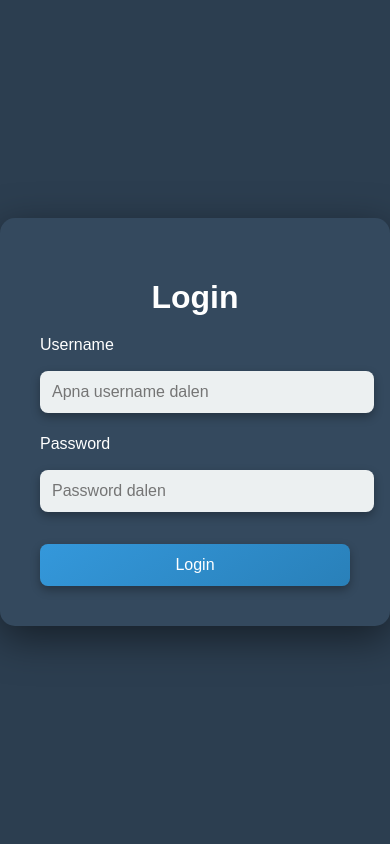
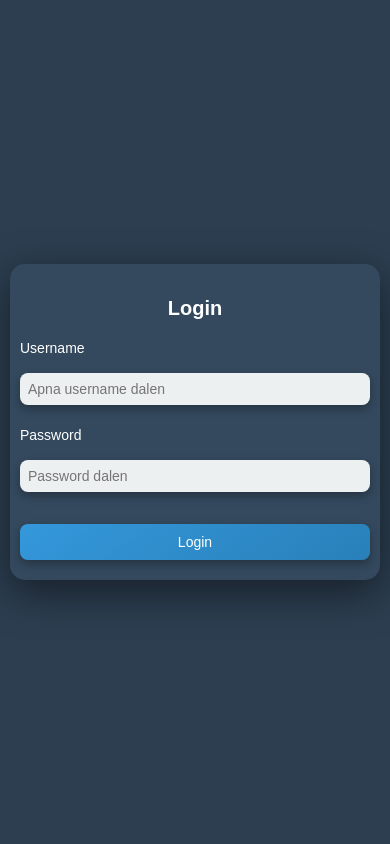
Before and after one commit to ajaj123-debug/Mosque-fund-management-system, a Django app: page / in a window 390 px wide. Run offline with Django 5.2, Linux system fonts and the light colour scheme.

Commit message:
first commit

```diff
--- a/community_fund/models.py
+++ b/community_fund/models.py
@@ -6,7 +6,7 @@ from django.utils import timezone
 
 class User(models.Model):
     name = models.CharField(max_length=100)
-    # joined_date = models.DateTimeField(default=timezone.now)
+    joined_date = models.DateTimeField(default=timezone.now)
     is_active = models.BooleanField(default=True)
 
     def __str__(self):
--- a/community_fund/templates/login.html
+++ b/community_fund/templates/login.html
@@ -6,83 +6,128 @@
     <meta name="viewport" content="width=device-width, initial-scale=1.0">
     <title>Masjid-Fund-Login</title>
     <style>
+        /* Ensures that padding and borders are included in the element's total width and height */
+        * {
+            box-sizing: border-box;
+        }
+
         body {
             font-family: 'Arial', sans-serif;
-            background: #2c3e50; /* Dark background for contrast */
+            background: #2c3e50;
             display: flex;
             justify-content: center;
             align-items: center;
-            height: 100vh; /* Full height for vertical centering */
-            margin: 0; /* Remove default margin */
-            color: white; /* White text color */
+            height: 100vh;
+            margin: 0;
+            color: white;
+            padding: 10px; /* Small padding for better spacing on mobile */
         }
 
         .wrapper {
-            background: #34495e; /* Darker form background */
-            border-radius: 15px; /* Rounded corners */
-            padding: 40px;
-            box-shadow: 0 12px 40px rgba(0, 0, 0, 0.5); /* Deep shadow for 3D effect */
-            width: 90%;
-            max-width: 400px; /* Max width for larger screens */
-            text-align: center; /* Center text inside the form */
+            background: #34495e;
+            border-radius: 15px;
+            padding: 40px 20px;
+            box-shadow: 0 12px 40px rgba(0, 0, 0, 0.5);
+            width: 100%;
+            max-width: 400px;
+            text-align: center;
         }
 
         h1 {
             margin-bottom: 20px;
+            font-size: 24px;
         }
 
         .error-message {
-            background: #e74c3c; /* Red background for error message */
+            background: #e74c3c;
             color: white;
             padding: 10px;
             border-radius: 5px;
-            margin-bottom: 20px; /* Space below error message */
+            margin-bottom: 20px;
         }
 
         label {
             display: block;
-            text-align: left; /* Align labels to the left */
-            margin: 10px 0 5px; /* Spacing around labels */
+            text-align: left;
+            margin: 10px 0 5px;
+            font-size: 14px;
         }
 
         input {
-            width: 100%; /* Full width for inputs */
-            max-width: 375px; /* Set a maximum width */
+            width: 100%;
             padding: 12px;
-            margin: 12px auto; /* Center the inputs and add margin on top and bottom */
+            margin: 12px 0;
             border: none;
-            border-radius: 8px; /* Rounded corners for inputs */
+            border-radius: 8px;
             font-size: 16px;
-            box-shadow: 0 4px 10px rgba(0, 0, 0, 0.3); /* Shadow for inputs */
-            transition: all 0.2s ease; /* Smooth transition */
-            background: #ecf0f1; /* Light background for inputs */
-            color: #2c3e50; /* Dark text color for inputs */
+            box-shadow: 0 4px 10px rgba(0, 0, 0, 0.3);
+            transition: all 0.2s ease;
+            background: #ecf0f1;
+            color: #2c3e50;
         }
 
         input:focus {
-            box-shadow: 0 0 10px rgba(41, 128, 185, 0.8); /* Blue glow effect on focus */
-            outline: none; /* Remove outline */
+            box-shadow: 0 0 10px rgba(41, 128, 185, 0.8);
+            outline: none;
         }
 
         button {
-            width: 100%; /* Full width for button */
-            max-width: 360px; /* Set a maximum width */
-            background: linear-gradient(145deg, #3498db, #2980b9); /* Blue gradient */
+            width: 100%;
+            background: linear-gradient(145deg, #3498db, #2980b9);
             color: white;
-            cursor: pointer; /* Pointer cursor for button */
-            border: none; /* No border for buttons */
+            cursor: pointer;
+            border: none;
             padding: 12px;
-            margin: 20px auto 0; /* Center the button and add margin above */
-            border-radius: 8px; /* Rounded corners */
+            margin: 20px 0 0;
+            border-radius: 8px;
             font-size: 16px;
-            box-shadow: 0 4px 10px rgba(0, 0, 0, 0.3); /* Shadow for button */
-            transition: background 0.3s, transform 0.3s; /* Smooth transitions for background and transform */
+            box-shadow: 0 4px 10px rgba(0, 0, 0, 0.3);
+            transition: background 0.3s, transform 0.3s;
         }
 
         button:hover {
-            background: linear-gradient(145deg, #2980b9, #3498db); /* Change gradient on hover */
-            transform: translateY(-2px); /* Move button up on hover */
-            box-shadow: 0 6px 15px rgba(0, 0, 0, 0.4); /* Deeper shadow for hover effect */
+            background: linear-gradient(145deg, #2980b9, #3498db);
+            transform: translateY(-2px);
+            box-shadow: 0 6px 15px rgba(0, 0, 0, 0.4);
+        }
+
+        /* Media queries for smaller devices */
+        @media (max-width: 768px) {
+            .wrapper {
+                padding: 30px 15px;
+            }
+
+            h1 {
+                font-size: 22px;
+            }
+
+            input {
+                padding: 10px;
+            }
+
+            button {
+                padding: 10px;
+            }
+        }
+
+        @media (max-width: 480px) {
+            .wrapper {
+                padding: 20px 10px;
+            }
+
+            h1 {
+                font-size: 20px;
+            }
+
+            input {
+                padding: 8px;
+                font-size: 14px;
+            }
+
+            button {
+                padding: 10px;
+                font-size: 14px;
+            }
         }
     </style>
 </head>
@@ -105,157 +150,5 @@
             <button type="submit">Login</button>
         </form>
     </div>
-    {% comment %} <a href="{% url 'index' %}">Back to Home</a> {% endcomment %}
 </body>
 </html>
-
-
-
-
-
-
-
-
-
-
-
-{% comment %} {% load static %}
-<!DOCTYPE html>
-<html lang="en">
-<head>
-    <meta charset="UTF-8">
-    <meta name="viewport" content="width=device-width, initial-scale=1.0">
-    <title>Community Fund - Login</title>
-
-</head>
-<body>
-    <div class="wrapper">
-        <h1>Login</h1>
-
-        {% if error_message %}
-        <div class="error-message">{{ error_message }}</div>
-        {% endif %}
-
-        <form method="POST" action="">
-            {% csrf_token %}
-            <label for="username">Username</label>
-            <input type="text" id="username" name="username" placeholder="Apna username dalen" required>
-
-            <label for="password">Password</label>
-            <input type="password" id="password" name="password" placeholder="password dalen" required>
-            <button type="submit">Login</button>
-        </form>
-    </div>
-</body>
-</html> {% endcomment %}
-
-{% comment %}
-{% load static %}
-<!DOCTYPE html>
-<html lang="en">
-<head>
-    <meta charset="UTF-8">
-    <meta name="viewport" content="width=device-width, initial-scale=1.0">
-    <title>Community Fund - Login</title>
-    <style>
-        body {
-            font-family: 'Arial', sans-serif;
-            background: #2c3e50; /* Dark background for contrast */
-            display: flex;
-            justify-content: center;
-            align-items: center;
-            height: 100vh; /* Full height for vertical centering */
-            margin: 0; /* Remove default margin */
-            color: white; /* White text color */
-        }
-
-        .wrapper {
-            background: #34495e; /* Darker form background */
-            border-radius: 15px; /* Rounded corners */
-            padding: 40px;
-            box-shadow: 0 12px 40px rgba(0, 0, 0, 0.5); /* Deep shadow for 3D effect */
-            width: 90%;
-            max-width: 400px; /* Max width for larger screens */
-            text-align: center; /* Center text inside the form */
-        }
-
-        h1 {
-            margin-bottom: 20px;
-        }
-
-        .error-message {
-            background: #e74c3c; /* Red background for error message */
-            color: white;
-            padding: 10px;
-            border-radius: 5px;
-            margin-bottom: 20px; /* Space below error message */
-        }
-
-        label {
-            display: block;
-            text-align: left; /* Align labels to the left */
-            margin: 10px 0 5px; /* Spacing around labels */
-        }
-
-        input {
-            width: 100%; /* Full width for inputs */
-            max-width: 375px; /* Set a maximum width */
-            padding: 12px;
-            margin: 12px auto; /* Center the inputs and add margin on top and bottom */
-            border: none;
-            border-radius: 8px; /* Rounded corners for inputs */
-            font-size: 16px;
-            box-shadow: 0 4px 10px rgba(0, 0, 0, 0.3); /* Shadow for inputs */
-            transition: all 0.2s ease; /* Smooth transition */
-            background: #ecf0f1; /* Light background for inputs */
-            color: #2c3e50; /* Dark text color for inputs */
-        }
-
-        input:focus {
-            box-shadow: 0 0 10px rgba(41, 128, 185, 0.8); /* Blue glow effect on focus */
-            outline: none; /* Remove outline */
-        }
-
-        button {
-            width: 100%; /* Full width for inputs */
-            max-width: 360px; /* Set a maximum width */
-            background: linear-gradient(145deg, #3498db, #2980b9); /* Blue gradient */
-            color: white;
-            cursor: pointer; /* Pointer cursor for button */
-            border: none; /* No border for buttons */
-            padding: 12px;
-            margin: 40px;
-            border-radius: 8px; /* Rounded corners */
-            font-size: 16px;
-            width: 100%; /* Full width for button */
-            box-shadow: 0 4px 10px rgba(0, 0, 0, 0.3); /* Shadow for button */
-            transition: background 0.3s, transform 0.3s; /* Smooth transitions for background and transform */
-        }
-
-        button:hover {
-            background: linear-gradient(145deg, #2980b9, #3498db); /* Change gradient on hover */
-            transform: translateY(-2px); /* Move button up on hover */
-            box-shadow: 0 6px 15px rgba(0, 0, 0, 0.4); /* Deeper shadow for hover effect */
-        }
-    </style>
-</head>
-<body>
-    <div class="wrapper">
-        <h1>Login</h1>
-
-        {% if error_message %}
-        <div class="error-message">{{ error_message }}</div>
-        {% endif %}
-
-        <form method="POST" action="">
-            {% csrf_token %}
-            <label for="username">Username</label>
-            <input type="text" id="username" name="username" placeholder="Apna username dalen" required>
-
-            <label for="password">Password</label>
-            <input type="password" id="password" name="password" placeholder="Password dalen" required>
-            <button type="submit">Login</button>
-        </form>
-    </div>
-</body>
-</html> {% endcomment %}
```
Also changed, not shown: db.sqlite3.
